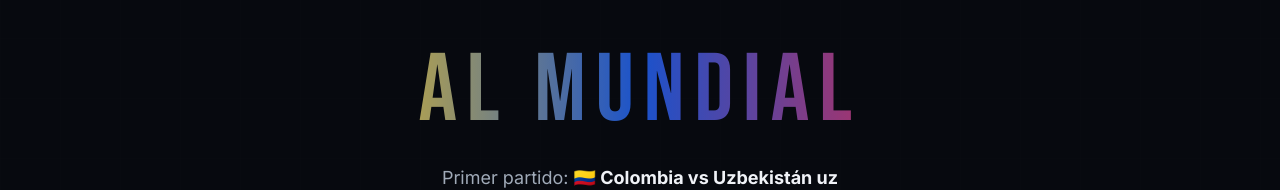
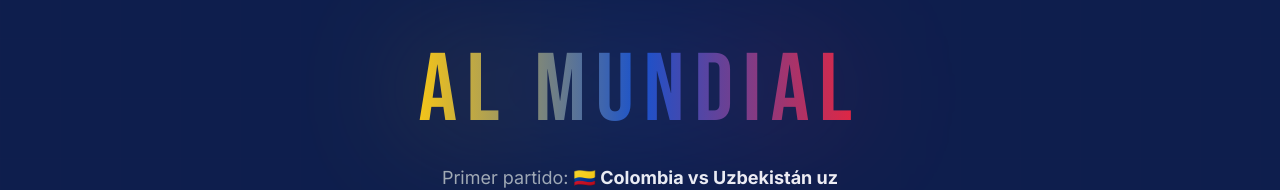
Before and after one commit to elysdan/cafeteros, a Next.js app: page / in a window 1280 px wide. Shown: the part 262-452 px from the top of the page. Built offline with nearby package versions, Linux system fonts and the light colour scheme; no server answers; the database is empty.

Commit message:
Mejora: implementar página de directorio de jugadores con sistema de diseño tricolor y sección de hero de inicio.

```diff
--- a/src/app/globals.css
+++ b/src/app/globals.css
@@ -3,7 +3,7 @@
 @layer base {
   :root {
     /* Fondo */
-    --bg-base: #07090F;
+    --bg-base: #0e1e4d;
     --bg-card: #0E1118;
     --bg-elevated: #151922;
 
--- a/src/app/jugadores/page.tsx
+++ b/src/app/jugadores/page.tsx
@@ -8,10 +8,10 @@ import Link from 'next/link'
 import { Flame } from 'lucide-react'
 
 const POSITION_LABELS: Record<string, string> = {
-  POR: 'Portero', DEF: 'Defensa', MED: 'Centrocampista', DEL: 'Delantero',
+  POR: 'Portero', DEF: 'Defensa', MED: 'Centrocampista', DEL: 'Delantero', ENT: 'Entrenador'
 }
 const POSITION_COLORS: Record<string, string> = {
-  POR: 'var(--yellow)', DEF: '#60a5fa', MED: '#a78bfa', DEL: 'var(--red-light)',
+  POR: 'var(--yellow)', DEF: '#60a5fa', MED: '#a78bfa', DEL: 'var(--red-light)', ENT: '#a3a3a3'
 }
 
 export const metadata = { title: 'Jugadores | Colombia 2026' }
@@ -25,6 +25,7 @@ export default async function JugadoresPage() {
     DEF: allPlayers.filter((p) => p.position === 'DEF'),
     MED: allPlayers.filter((p) => p.position === 'MED'),
     DEL: allPlayers.filter((p) => p.position === 'DEL'),
+    ENT: allPlayers.filter((p) => p.position === 'ENT'),
   }
 
   return (
@@ -52,7 +53,7 @@ export default async function JugadoresPage() {
                 className="font-display text-3xl tracking-wider mb-8 pb-4"
                 style={{ color: POSITION_COLORS[pos], borderBottom: `1px solid var(--border)` }}
               >
-                {POSITION_LABELS[pos]}s
+                {pos === 'ENT' ? 'Cuerpo Técnico' : `${POSITION_LABELS[pos]}s`}
               </h2>
               <div className="grid grid-cols-2 sm:grid-cols-3 lg:grid-cols-4 xl:grid-cols-5 gap-4">
                 {group.map((player) => (
--- a/src/components/landing/HeroSection.tsx
+++ b/src/components/landing/HeroSection.tsx
@@ -95,8 +95,21 @@ export default function HeroSection() {
         >
           COLOMBIA
         </h1>
+        <div className="relative inline-block mb-6">
           <div
-          className="font-display text-3xl sm:text-6xl md:text-8xl tracking-widest mb-6"
+            className="absolute inset-0 font-display text-3xl sm:text-6xl md:text-8xl tracking-widest blur-3xl opacity-60"
+            style={{
+              background: 'linear-gradient(90deg, var(--yellow), var(--blue-light), var(--red-light))',
+              WebkitBackgroundClip: 'text',
+              WebkitTextFillColor: 'transparent',
+              backgroundClip: 'text',
+            }}
+            aria-hidden="true"
+          >
+            AL MUNDIAL
+          </div>
+          <div
+            className="relative font-display text-3xl sm:text-6xl md:text-8xl tracking-widest"
             style={{
               background: 'linear-gradient(90deg, var(--yellow), var(--blue-light), var(--red-light))',
               WebkitBackgroundClip: 'text',
@@ -105,6 +118,7 @@ export default function HeroSection() {
             }}
           >
             AL MUNDIAL
+          </div>
         </div>
 
         <p className="text-base sm:text-lg mb-12 max-w-xl mx-auto" style={{ color: 'var(--text-secondary)' }}>
--- a/src/components/landing/PlayersCarousel.tsx
+++ b/src/components/landing/PlayersCarousel.tsx
@@ -10,6 +10,7 @@ const POSITION_LABELS: Record<string, string> = {
   DEF: 'Defensa',
   MED: 'Centrocampista',
   DEL: 'Delantero',
+  ENT: 'Entrenador',
 }
 
 const POSITION_COLORS: Record<string, string> = {
@@ -17,6 +18,7 @@ const POSITION_COLORS: Record<string, string> = {
   DEF: '#60a5fa',
   MED: '#a78bfa',
   DEL: 'var(--red-light)',
+  ENT: '#a3a3a3',
 }
 
 function PlayerCard({ player }: { player: Player }) {
--- a/src/db/schema.ts
+++ b/src/db/schema.ts
@@ -25,6 +25,7 @@ export const playerPositionEnum = pgEnum('player_position', [
   'DEF', // Defensa
   'MED', // Centrocampista
   'DEL', // Delantero
+  'ENT', // Entrenador
 ])
 
 // ─── Users ────────────────────────────────────────────────────────────────────
--- a/src/lib/players-data.ts
+++ b/src/lib/players-data.ts
@@ -1,6 +1,5 @@
 import { players } from '@/db/schema'
 
-// Plantilla basada en Transfermarkt (Actualizada)
 export const COLOMBIA_PLAYERS: (typeof players.$inferInsert)[] = [
   { id: 'alvaro-montero', name: 'Álvaro Montero', position: 'POR', club: 'Millonarios', number: 22, imageUrl: '/players/alvaro-montero.webp' },
   { id: 'camilo-vargas', name: 'Camilo Vargas', position: 'POR', club: 'Atlas', number: 12, imageUrl: '/players/camilo-vargas.webp' },
@@ -27,5 +26,6 @@ export const COLOMBIA_PLAYERS: (typeof players.$inferInsert)[] = [
   { id: 'jhon-arias', name: 'Jhon Arias', position: 'MED', club: 'Fluminense', number: 11, imageUrl: '/players/jhon-arias.webp' },
   { id: 'luis-suarez', name: 'Luis Suárez', position: 'DEL', club: 'Almería', number: 11, imageUrl: '/players/luis-suarez.webp' },
   { id: 'jhon-cordoba', name: 'Jhon Córdoba', position: 'DEL', club: 'Krasnodar', number: 9, imageUrl: '/players/jhon-cordoba.webp' },
-  { id: 'rafael-borre', name: 'Rafael Borré', position: 'DEL', club: 'Internacional', number: 19, imageUrl: '/players/rafael-borre.webp' }
+  { id: 'rafael-borre', name: 'Rafael Borré', position: 'DEL', club: 'Internacional', number: 19, imageUrl: '/players/rafael-borre.webp' },
+  { id: 'nestor-lorenzo', name: 'Néstor Lorenzo', position: 'ENT', club: 'Selección Colombia', imageUrl: '/players/nestor-gabriel-lorenzo.webp' }
 ]
```
Also changed, not shown: scripts/seed.mjs (+3 -4 lines), public/players/nestor-gabriel-lorenzo.webp (added). Lines whose indentation alone changed are shown as unchanged.
